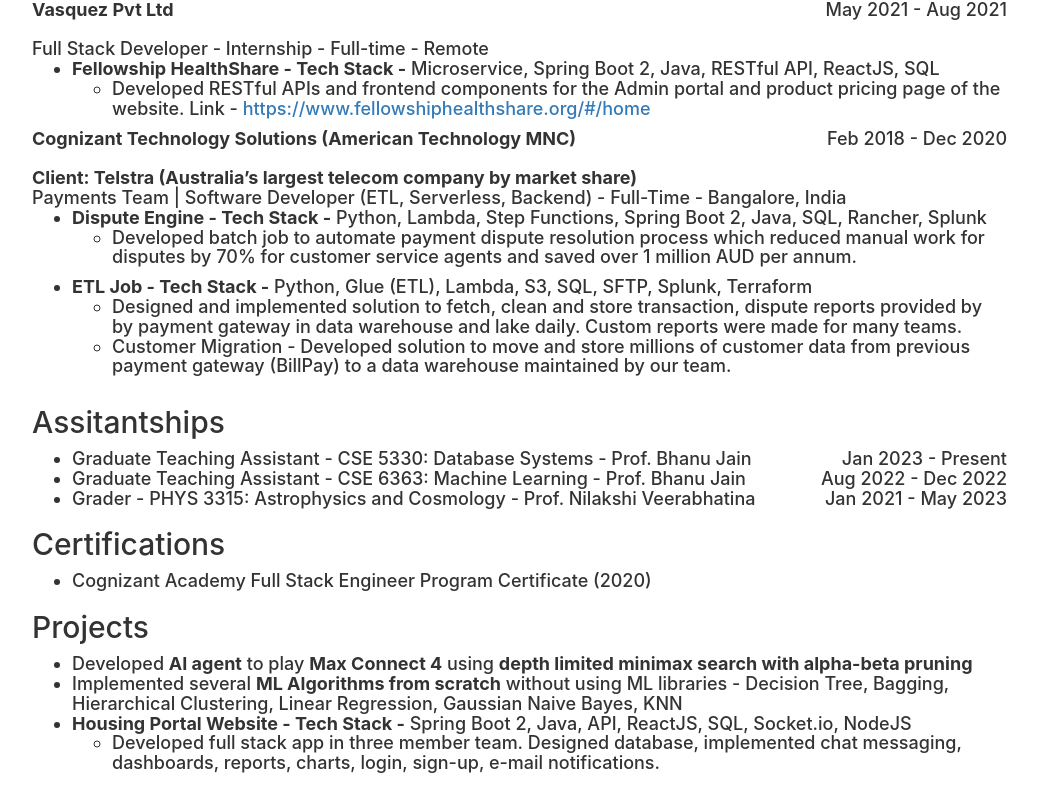
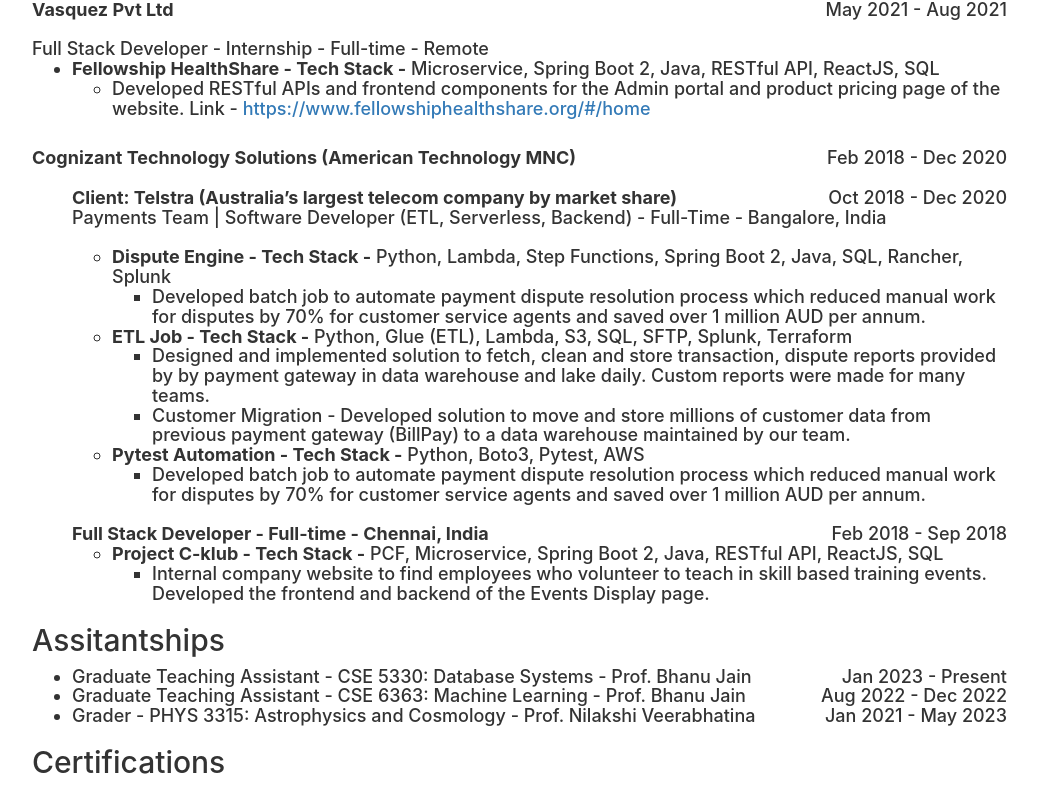
Before and after one commit to AmlanAlok/amlanalok.com, a React (Create React App) app: page /resume in a window 1280 px wide. Shown: the part 608-1396 px from the top of the page, without its empty margins (218-1256 px from the left). Built offline with nearby package versions, Linux system fonts and the light colour scheme.

Commit message:
work ex section done

```diff
--- a/src/components/Resume/WorkExperience/Companies/Cognizant.js
+++ b/src/components/Resume/WorkExperience/Companies/Cognizant.js
@@ -10,10 +10,17 @@
                     <span className='float-right'>Feb 2018 - Dec 2020</span>
                 </div>
             </div>
+
             <br />
-            <div className="row">
-                <div className="col-sm-12">
+
+            <ul className='no-list-decoration'>
+                <li>
+                <div className="row">
+                <div className="col-sm-9">
                     <span><strong>Client: Telstra (Australia’s largest telecom company by market share)</strong></span>
+                </div>
+                <div className="col-sm-3">
+                    <span className='float-right'>Oct 2018 - Dec 2020</span>
                 </div>
             </div>
             <div className="row">
@@ -21,6 +28,7 @@
                     <span>Payments Team | Software Developer (ETL, Serverless, Backend) - Full-Time - Bangalore, India</span>
                 </div>
             </div>
+            <br />
             <div className="row">
                 <div className="col-sm-12">
                     <ul>
@@ -44,6 +52,41 @@
                     </ul>
                 </div>
             </div>
+            <div className="row">
+                <div className="col-sm-12">
+                    <ul>
+                        <li><strong>Pytest Automation - Tech Stack -</strong> Python, Boto3, Pytest, AWS</li>
+                        <ul>
+                            <li>Developed batch job to automate payment dispute resolution process which reduced manual work for disputes by 70% for customer service agents and saved over 1 million AUD per annum.</li>
+                        </ul>
+                    </ul>
+                </div>
+            </div>
+
+            <br />
+
+            <div className="row">
+                <div className="col-sm-9">
+                    <span><strong>Full Stack Developer - Full-time - Chennai, India</strong></span>
+                </div>
+                <div className="col-sm-3">
+                    <span className='float-right'>Feb 2018 - Sep 2018</span>
+                </div>
+            </div>
+
+            <div className="row">
+                <div className="col-sm-12">
+                    <ul>
+                        <li><strong>Project C-klub - Tech Stack -</strong> PCF, Microservice, Spring Boot 2, Java, RESTful API, ReactJS, SQL</li>
+                        <ul>
+                            <li>Internal company website to find employees who volunteer to teach in skill based training events. Developed the frontend and backend of the Events Display page.</li>
+                        </ul>
+                    </ul>
+                </div>
+            </div>
+                </li>
+            </ul>
+
         </div>
     )
 }
--- a/src/components/Resume/WorkExperience/WorkExperience.js
+++ b/src/components/Resume/WorkExperience/WorkExperience.js
@@ -7,6 +7,7 @@
             <h2>Work Experience</h2>
             <h4>
                 <Vasquez/>
+                <br/>
                 <Cognizant/>
             </h4>
         </div>
```
Also changed, not shown: 1 other file (tests, documents, lock files or other folders).
